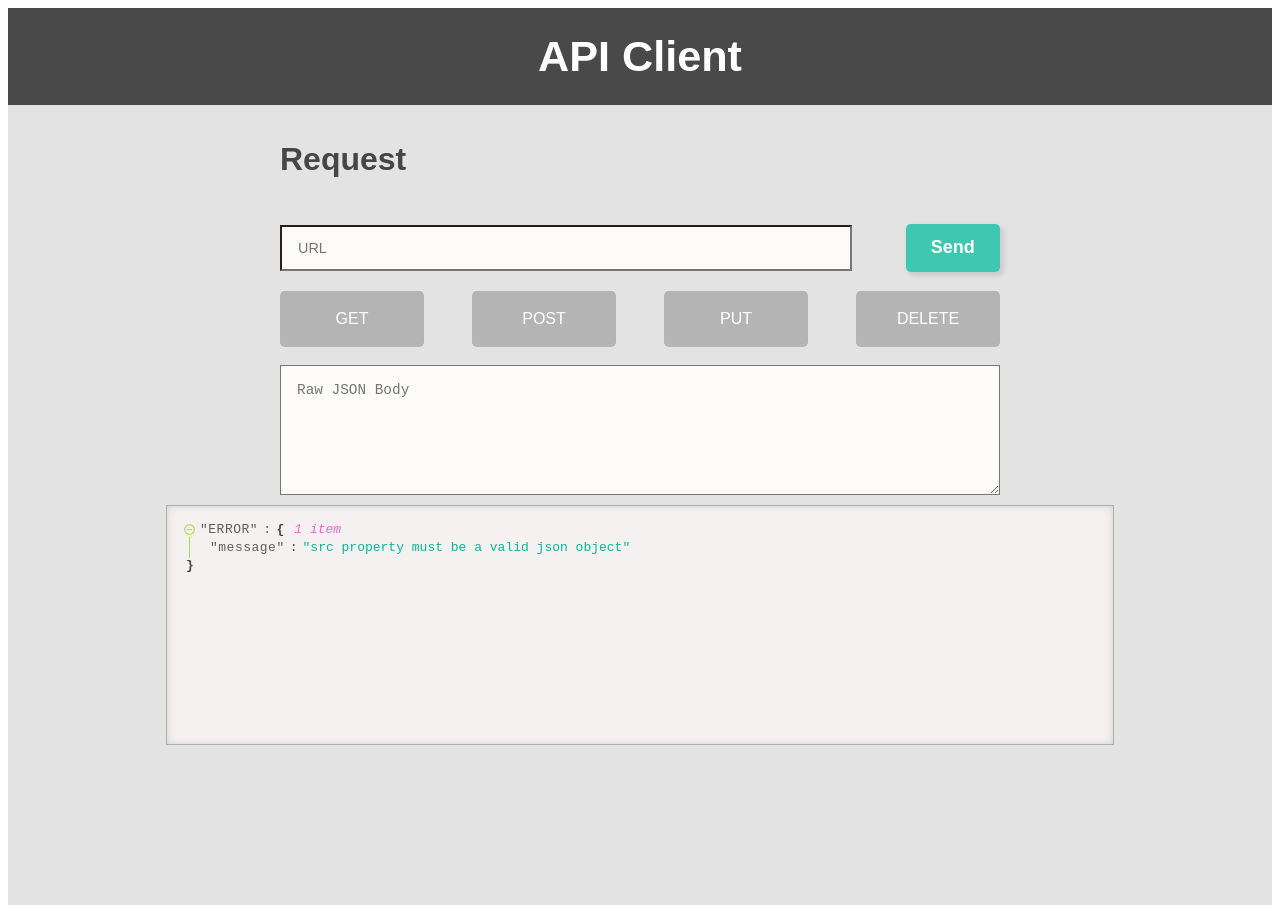
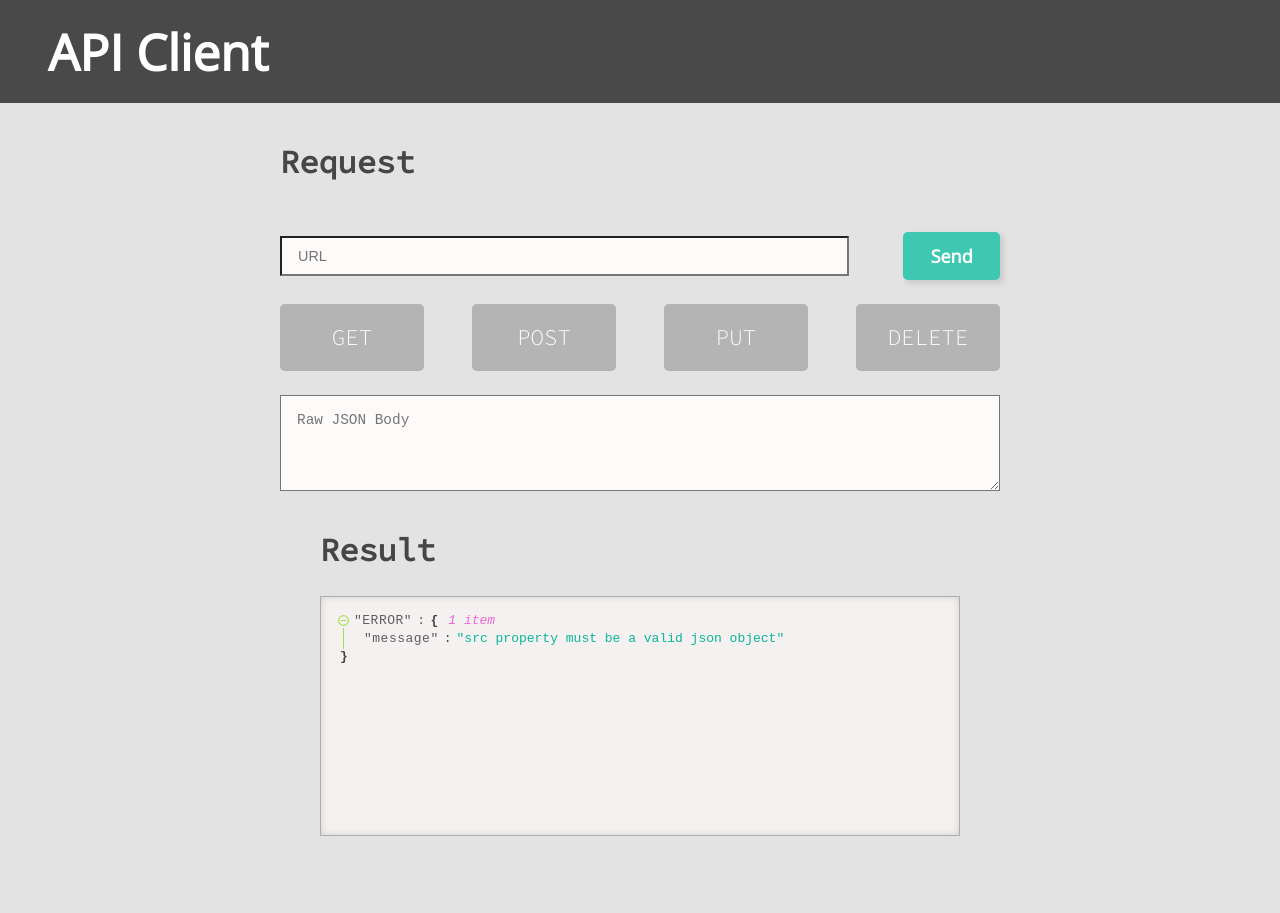
Before and after one commit to DannieSchu/api-client, a React app: page / in a window 1280 px wide. After the commit the page ends 836 px from the top, so only its background shows below. Built offline with nearby package versions, Linux system fonts and the light colour scheme.

Commit message:
import fonts

```diff
--- a/src/components/Form/Form.css
+++ b/src/components/Form/Form.css
@@ -30,6 +30,7 @@
     font-size: 0.9rem;
     padding: 1rem;
     background-color: #fdfafa;
+    font-weight: 400;
   }
 
   input[type="radio"] {
@@ -50,16 +51,16 @@
 
   label {
     text-transform: uppercase;
+    font-size: 1.4rem;
+    color: white;
+    line-height: 3em;
+    height: 3em;
+    vertical-align: middle;
+    text-align: center;
     background-color: rgb(180, 180, 180);
     border-radius: .3rem;
-    color: white;
-    font-size: 1rem;
     margin-right: 3rem;
     width: 9rem;
-    height: 3.5em;
-    text-align: center;
-    line-height: 3.5em;
-    vertical-align: middle;
   }
 
     label:last-of-type {
@@ -68,6 +69,7 @@
 
   button {
     background-color: rgb(62, 200, 177);
+    font-family: 'Open Sans', sans-serif;
     font-weight: bold;
     font-size: 18px;
     color: white;
--- a/src/components/Header/Header.css
+++ b/src/components/Header/Header.css
@@ -1,9 +1,15 @@
 .Header {
-  text-align: center;
   background-color: rgb(73, 73, 73);
   color: white;
-  font-family: sans-serif;
+  font-family: 'Open Sans', sans-serif;
+  font-weight: bold;
   margin: 0 auto;
-  padding: 1.5rem;
-  font-size: 2.7rem;
+  padding: 1.1rem 3rem;
+  font-size: 3.1rem;
+
+  i {
+    color: white;
+    height: 200px;
+    text-align: center;
+  }
 }
--- a/src/components/Header/Header.jsx
+++ b/src/components/Header/Header.jsx
@@ -4,6 +4,7 @@ import styles from './Header.css';
 const Header = () => {
   return (
     <header>
+      <i className="fas fa-server"></i>
       <h1 className={styles.Header}>API Client</h1>
     </header>
   );
--- a/src/components/JsonDisplay/JsonDisplay.css
+++ b/src/components/JsonDisplay/JsonDisplay.css
@@ -1,6 +1,14 @@
 .JsonDisplay {
-  box-sizing: border-box;
-  width: 75%;
+  display: flex;
+  flex-direction: column;
+  justify-content: space-around;
+  width: 50%;
+
+  h2 {
+    font-size: 2em;
+  }
+
+  article {
     height: 15rem;
     border: 1px solid rgb(177, 172, 172);
     background-color: #f5f1f1;
@@ -8,3 +16,4 @@
     overflow: scroll;
     box-shadow: inset 0 0 7px #ccc;
   }
+}
--- a/src/components/JsonDisplay/JsonDisplay.jsx
+++ b/src/components/JsonDisplay/JsonDisplay.jsx
@@ -1,14 +1,15 @@
+/* eslint-disable react/prop-types */
 import React from 'react';
-// import PropTypes from 'prop-types';
 import ReactJson from 'react-json-view';
 import styles from './JsonDisplay.css';
 
 const JsonDisplay = ({ results }) => {
   return (
     <section className={styles.JsonDisplay}>
+      <h2>Result</h2>
+      <article>
         <ReactJson
           src={results}
-        // theme="summerfruit:inverted"
           theme={{
             base00: '#f5f1f1',
             base01: '#ec66d6',
@@ -32,12 +33,9 @@ const JsonDisplay = ({ results }) => {
           displayDataTypes={false}
           groupArraysAfterLength={50}
         />
-    </section>
+      </article>
+    </section >
   );
 };
 
-// JsonDisplay.propTypes = {
-  // results: PropTypes.???
-// }
-
 export default JsonDisplay;
--- a/src/containers/ClientPage.css
+++ b/src/containers/ClientPage.css
@@ -2,8 +2,4 @@
   display: flex;
   flex-direction: column;
   align-items: center;
-  background-color: #e4e3e3;
-  color: rgb(70, 70, 70);
-  font-family: sans-serif;
-  height: 100vh;
 }
--- /dev/null
+++ b/src/index.css
@@ -0,0 +1,11 @@
+* {
+  box-sizing: border-box;
+}
+
+body {
+  background-color: #e4e3e3;
+  color: rgb(70, 70, 70);
+  margin: 0 auto;
+  font-family: 'Source Code Pro', monospace;
+  font-weight: 300;
+}
--- a/src/index.html
+++ b/src/index.html
@@ -5,6 +5,7 @@
   <meta charset="UTF-8">
   <meta name="viewport" content="width=device-width, initial-scale=1.0">
   <meta http-equiv="X-UA-Compatible" content="ie=edge">
+  <link href="https://fonts.googleapis.com/css2?family=Open+Sans&family=Source+Code+Pro:wght@300;400&display=swap" rel="stylesheet">
   <title>API Client</title>
 </head>
 
--- a/src/index.js
+++ b/src/index.js
@@ -1,6 +1,7 @@
 import React from 'react';
 import { render } from 'react-dom';
 import App from './components/App/App';
+import './index.css';
 
 render(
   <App />,
```
Lines whose indentation alone changed are shown as unchanged.
